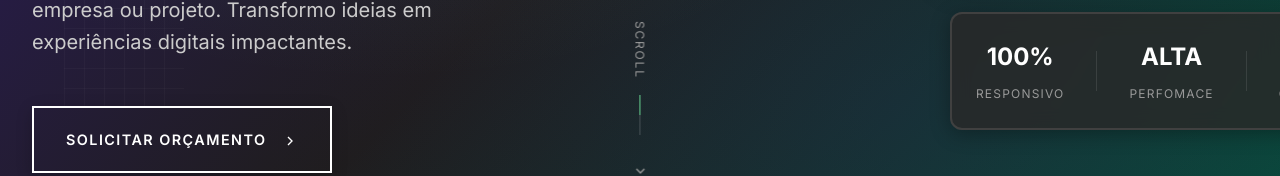
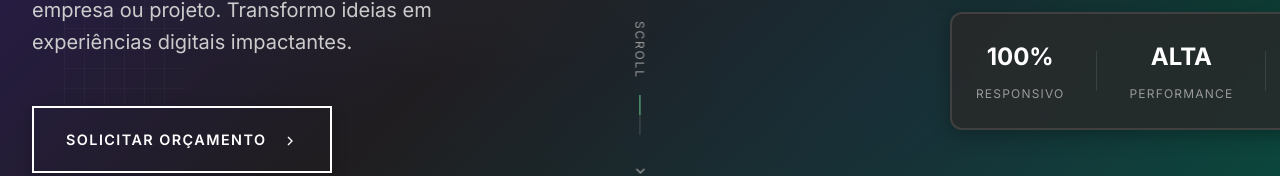
Before and after one commit to LucasElPingu/lucas-websy, a Next.js app: page / in a window 1280 px wide. Shown: the part 532-708 px from the top of the page. Built offline with nearby package versions, Linux system fonts and the light colour scheme.

Commit message:
Update Hero.tsx

```diff
--- a/src/app/components/Hero.tsx
+++ b/src/app/components/Hero.tsx
@@ -178,7 +178,7 @@ export default function Hero() {
               <div className={styles.statDivider}></div>
               <div className={styles.statItem}>
                 <span className={styles.statNumber}>Alta</span>
-                <span className={styles.statLabel}>Perfomace</span>
+                <span className={styles.statLabel}>Performance</span>
               </div>
               <div className={styles.statDivider}></div>
               <div className={styles.statItem}>
```
